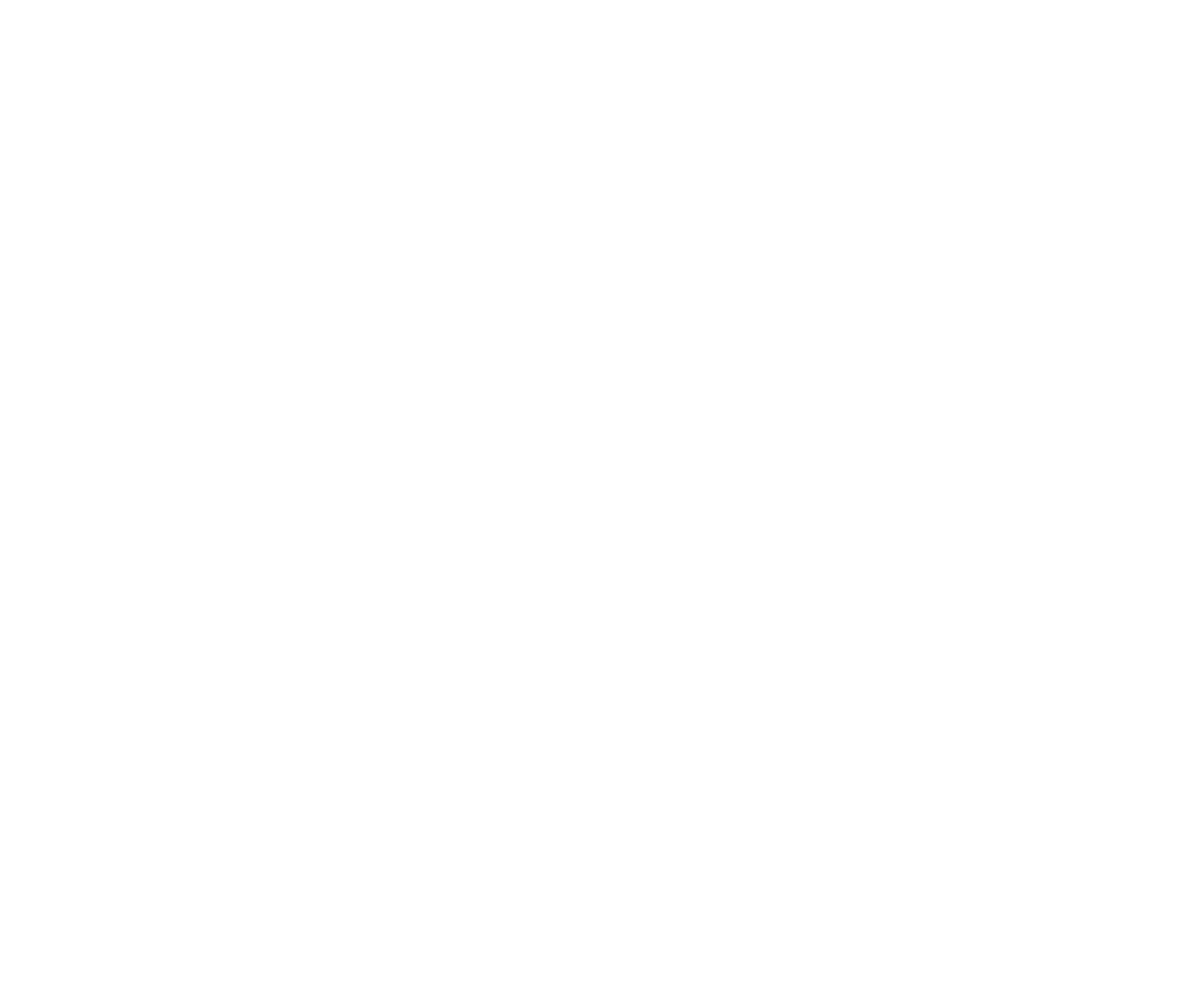
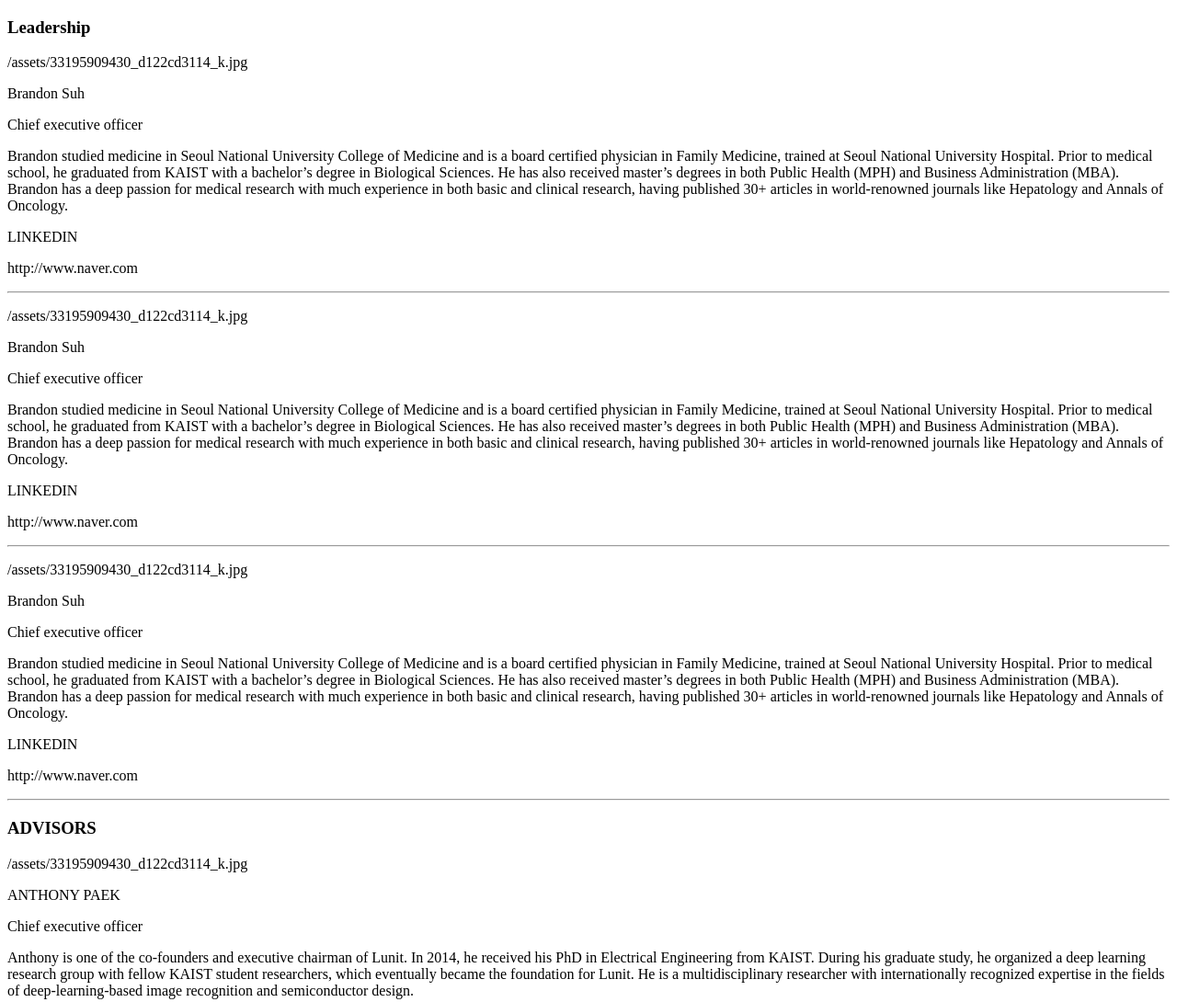
Before and after one commit to lunar-/gatsby-netlify-cms, a Gatsby site: page /about in a window 1280 px wide. Before the commit this address had no page. Shown: the top 1090 px of the page at 92% size. Before the commit the page ends 800 px from the top, so only its background shows below. Built offline with nearby package versions, Linux system fonts and the light colour scheme; Gatsby itself is replaced by a stand-in of ours.

Commit message:
add about page

```diff
--- a/blog/editorial-mode.md
+++ b/blog/editorial-mode.md
@@ -1,8 +1,8 @@
 ---
 templateKey: blogTemplate
-path: publish_mode
+path: /publish_mode
 date: 2019-05-23T11:26:28.754Z
-title: 'Editorial mode '
+title: Editorial mode
 ---
 퍼블리쉬 모드를 editorial workflow 로 변경
 
--- a/blog/test222.md
+++ b/blog/test222.md
@@ -1,6 +1,6 @@
 ---
 templateKey: blogTemplate
-path: edit_test2222
+path: /edit_test2222
 date: 2019-05-23T11:44:18.974Z
 title: test222
 ---
--- a/blog/테스트입니다.md
+++ b/blog/테스트입니다.md
@@ -1,6 +1,6 @@
 ---
 templateKey: blogTemplate
-path: edit_test
+path: /edit_test
 date: 2019-05-23T11:39:08.828Z
 title: 테스트입니다
 ---
--- a/gatsby-node.js
+++ b/gatsby-node.js
@@ -32,6 +32,7 @@ exports.createPages = ({ actions, graphql }) => {
             }
             frontmatter {
               templateKey
+              path
             }
           }
         }
@@ -65,14 +66,14 @@ exports.createPages = ({ actions, graphql }) => {
 
 exports.onCreateNode = ({ node, actions, getNode }) => {
   const { createNodeField } = actions
-  fmImagesToRelative(node)
+  fmImagesToRelative(node) // convert image paths for gatsby images
 
-  if(node.internal.type === 'MarkdownRemark') {
-    const value = createFilePath({ node, getNode})
+  if (node.internal.type === `MarkdownRemark`) {
+    const value = createFilePath({ node, getNode })
     createNodeField({
       name: `slug`,
       node,
-      value
+      value,
     })
   }
 }
--- /dev/null
+++ b/src/pages/about/index.md
@@ -0,0 +1,50 @@
+---
+templateKey: about-page
+teamMember:
+  - dept: Leadership
+    member:
+      - image: /assets/33195909430_d122cd3114_k.jpg
+        name: Brandon Suh
+        position: Chief executive officer
+        info: Brandon studied medicine in Seoul National University College of Medicine and is a board certified physician in Family Medicine, trained at Seoul National University Hospital. Prior to medical school, he graduated from KAIST with a bachelor’s degree in Biological Sciences. He has also received master’s degrees in both Public Health (MPH) and Business Administration (MBA). Brandon has a deep passion for medical research with much experience in both basic and clinical research, having published 30+ articles in world-renowned journals like Hepatology and Annals of Oncology.
+        link:
+          - title: LINKEDIN
+            url: http://www.naver.com
+      - image: /assets/33195909430_d122cd3114_k.jpg
+        name: Brandon Suh
+        position: Chief executive officer
+        info: Brandon studied medicine in Seoul National University College of Medicine and is a board certified physician in Family Medicine, trained at Seoul National University Hospital. Prior to medical school, he graduated from KAIST with a bachelor’s degree in Biological Sciences. He has also received master’s degrees in both Public Health (MPH) and Business Administration (MBA). Brandon has a deep passion for medical research with much experience in both basic and clinical research, having published 30+ articles in world-renowned journals like Hepatology and Annals of Oncology.
+        link:
+          - title: LINKEDIN
+            url: http://www.naver.com
+      - image: /assets/33195909430_d122cd3114_k.jpg
+        name: Brandon Suh
+        position: Chief executive officer
+        info: Brandon studied medicine in Seoul National University College of Medicine and is a board certified physician in Family Medicine, trained at Seoul National University Hospital. Prior to medical school, he graduated from KAIST with a bachelor’s degree in Biological Sciences. He has also received master’s degrees in both Public Health (MPH) and Business Administration (MBA). Brandon has a deep passion for medical research with much experience in both basic and clinical research, having published 30+ articles in world-renowned journals like Hepatology and Annals of Oncology.
+        link:
+          - title: LINKEDIN
+            url: http://www.naver.com
+  - dept: ADVISORS
+    member:
+      - image: /assets/33195909430_d122cd3114_k.jpg
+        name: ANTHONY PAEK
+        position: Chief executive officer
+        info: Anthony is one of the co-founders and executive chairman of Lunit. In 2014, he received his PhD in Electrical Engineering from KAIST. During his graduate study, he organized a deep learning research group with fellow KAIST student researchers, which eventually became the foundation for Lunit. He is a multidisciplinary researcher with internationally recognized expertise in the fields of deep-learning-based image recognition and semiconductor design.
+        link:
+          - title: LINKEDIN
+            url: http://www.naver.com
+      - image: /assets/33195909430_d122cd3114_k.jpg
+        name: ANTHONY PAEK
+        position: Chief executive officer
+        info: Anthony is one of the co-founders and executive chairman of Lunit. In 2014, he received his PhD in Electrical Engineering from KAIST. During his graduate study, he organized a deep learning research group with fellow KAIST student researchers, which eventually became the foundation for Lunit. He is a multidisciplinary researcher with internationally recognized expertise in the fields of deep-learning-based image recognition and semiconductor design.
+        link:
+          - title: LINKEDIN
+            url: http://www.naver.com
+      - image: /assets/33195909430_d122cd3114_k.jpg
+        name: ANTHONY PAEK
+        position: Chief executive officer
+        info: Anthony is one of the co-founders and executive chairman of Lunit. In 2014, he received his PhD in Electrical Engineering from KAIST. During his graduate study, he organized a deep learning research group with fellow KAIST student researchers, which eventually became the foundation for Lunit. He is a multidisciplinary researcher with internationally recognized expertise in the fields of deep-learning-based image recognition and semiconductor design.
+        link:
+          - title: LINKEDIN
+            url: http://www.naver.com
+---
--- a/src/pages/index.js
+++ /dev/null
@@ -1,3 +0,0 @@
-// import React from "react"
-
-// export default () => <div>Hello world!!@#$!@#$!</div>
--- /dev/null
+++ b/src/templates/about-page.js
@@ -0,0 +1,57 @@
+import React from "react"
+import { Link } from "gatsby"
+
+const AboutPage = ({ data }) => {
+  const { frontmatter } = data.markdownRemark
+  console.log(frontmatter)
+
+  return (
+    <div>
+      {frontmatter.teamMember.map(item => (
+        <div>
+          <h3>{item.dept}</h3>
+          {item.member.map(member => (
+            <div>
+              <p>{member.image}</p>
+              <p>{member.name}</p>
+              <p>{member.position}</p>
+              <p>{member.info}</p>
+              {member.link.map(linkInfo => (
+                <div>
+                  <p>{linkInfo.title}</p>
+                  <p>{linkInfo.url}</p>
+                </div>
+              ))}
+              <hr />
+            </div>
+          ))}
+        </div>
+      ))}
+    </div>
+
+  )
+}
+
+export default AboutPage
+
+export const pageQuery = graphql`
+  query AboutPage {
+    markdownRemark(frontmatter: { templateKey: { eq: "about-page" } }) {
+      frontmatter {
+        teamMember {
+          dept
+          member {
+            image
+            name
+            position
+            info
+            link {
+              title
+              url
+            }
+          }
+        }
+      }
+    }
+  }
+`
--- a/src/templates/blogTemplate.js
+++ b/src/templates/blogTemplate.js
@@ -3,6 +3,7 @@ import { graphql } from 'gatsby';
 
 export default function blogTemplate({ data }) {
   const { markdownRemark } = data
+  console.log(data)
   const { frontmatter, html } = markdownRemark
 
   return (
@@ -15,8 +16,9 @@ export default function blogTemplate({ data }) {
 }
 
 export const pageQuery = graphql`
-  query($path: String!) {
-    markdownRemark(frontmatter: { path: { eq: $path } }) {
+  query ($id: String!) {
+    markdownRemark(id: { eq: $id }) {
+      id
       html
       frontmatter {
         path
--- a/src/templates/index-page.js
+++ b/src/templates/index-page.js
@@ -12,7 +12,7 @@ const IndexPage = ({ data }) => (
     </div>
     <div style={{ background: '#f0f0f0' }}>
       <h3>{data.markdownRemark.frontmatter.conference.title}</h3>
-      <img src="https://www.lunit.io/static/img/home_AACR2019.png"
+      <img src={data.markdownRemark.frontmatter.conference.image}
         style={{ width: '80%' }} />
     </div>
     <div>
```
Also changed, not shown: static/admin/config.yml (+30 -5 lines).
